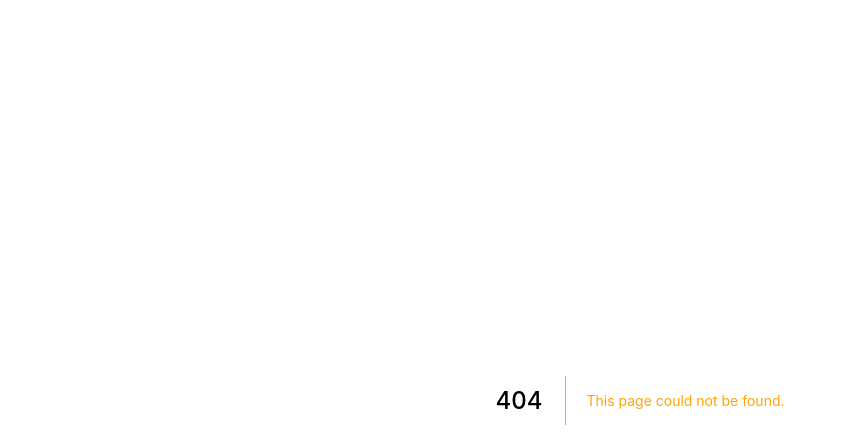
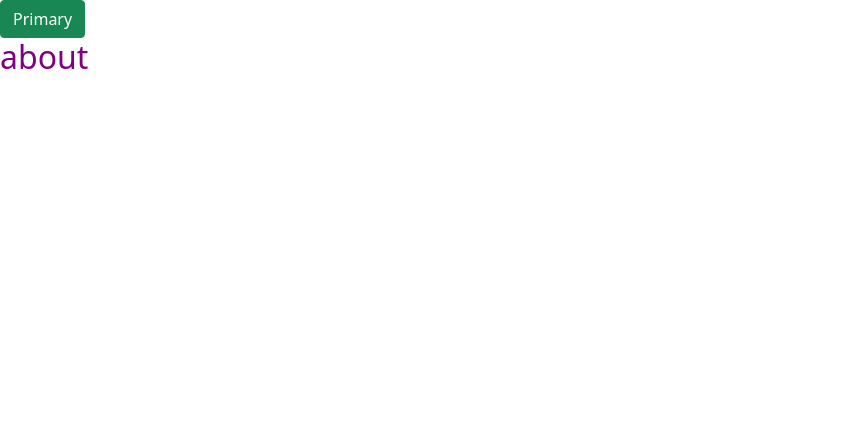
Before and after one commit to Panyue-genkiyo/nextjs-learning, a Next.js app in the folder next-styling/: page /about in a window 1280 px wide. Before the commit this address had no page. Shown: the top 448 px of the page, without its empty margins (0-847 px from the left). Built offline with nearby package versions, Linux system fonts and the light colour scheme.

Commit message:
测试page

```diff
--- /dev/null
+++ b/next-styling/pages/about.js
@@ -0,0 +1,13 @@
+import React from 'react';
+import styles from '../styles/About.module.scss';
+
+const About = () => {
+    return (
+        <div>
+            <button className='btn btn-success'>Primary</button>
+            <h2 className={styles.highLightScss}>about</h2>
+        </div>
+    );
+};
+
+export default About;
```
Also changed, not shown: next-styling/pages/concat.js (added, +14 -0 lines).
